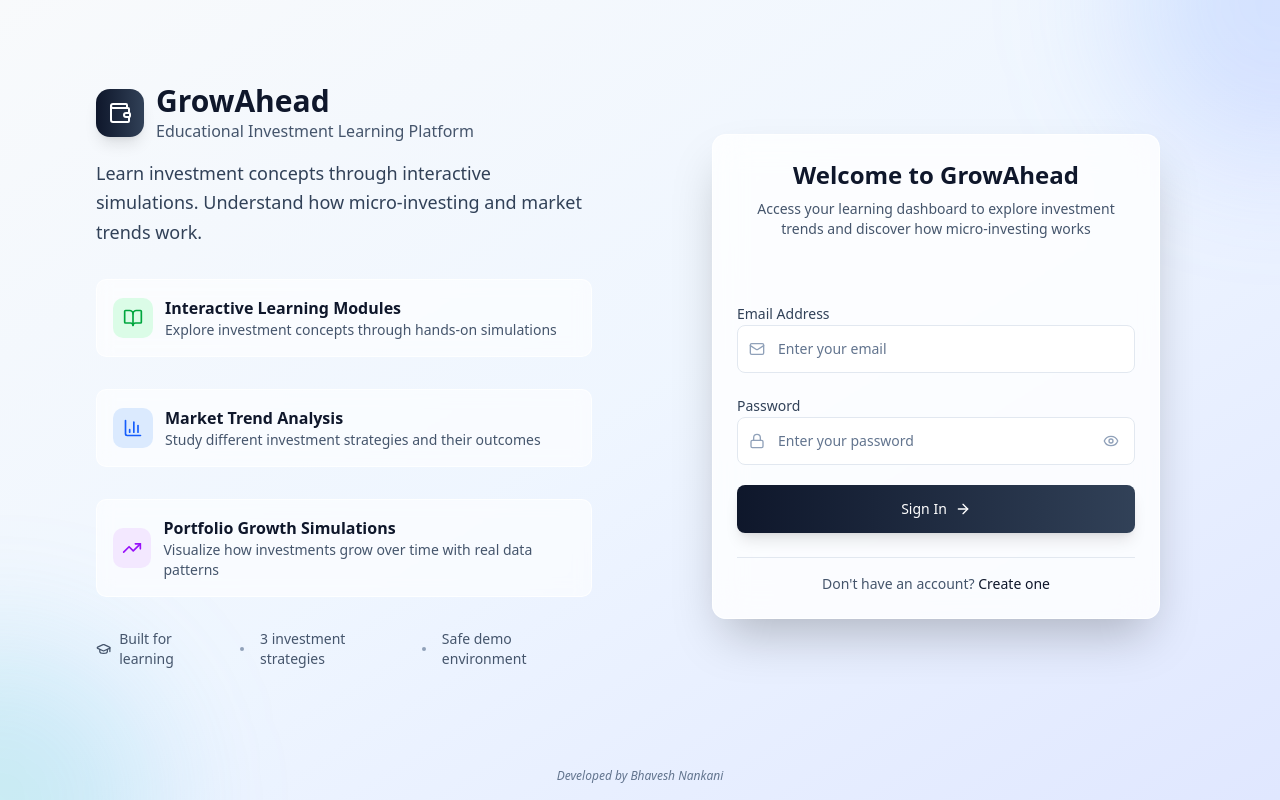
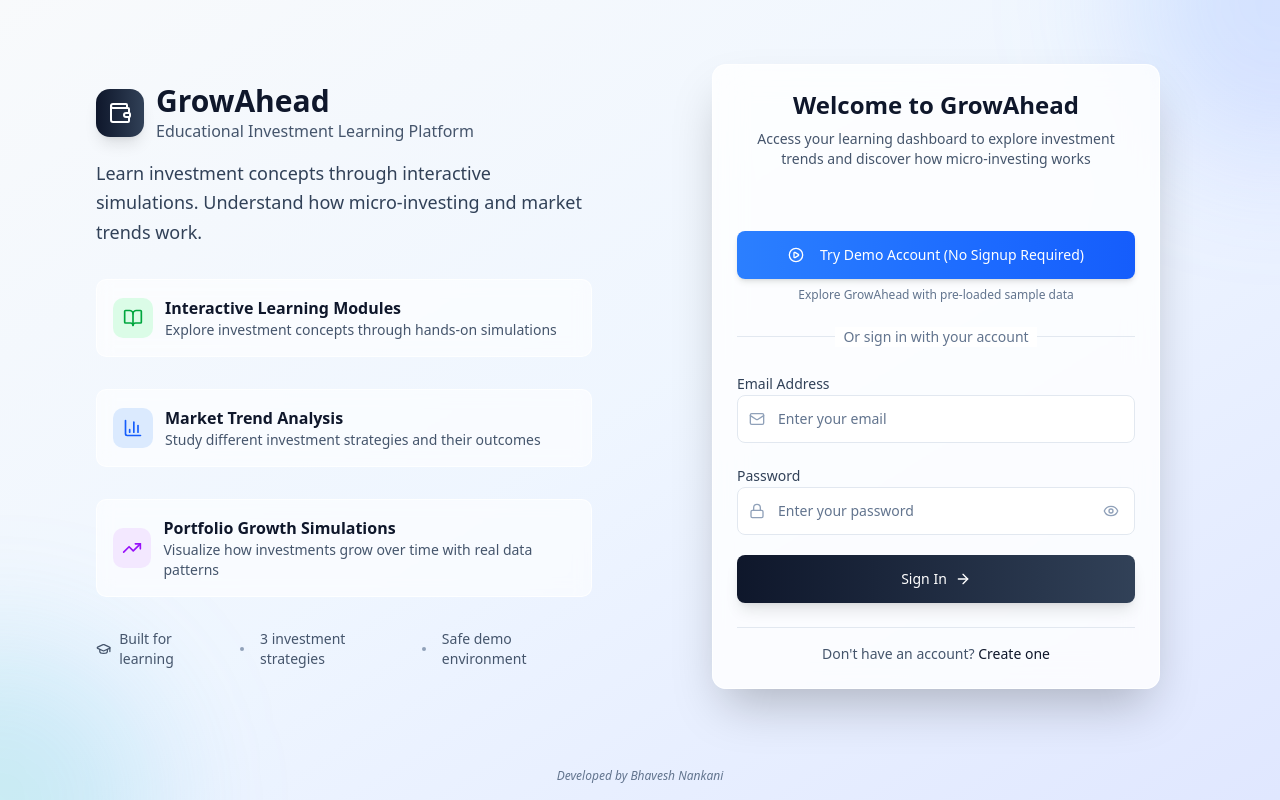
Before and after one commit to BhaveshNank/GrowAhead, a Next.js app in the folder frontend/: page /settings in a window 1280 px wide. Built offline with nearby package versions, Linux system fonts and the light colour scheme; no server answers.

Commit message:
Added a demo account

```diff
--- a/frontend/src/app/page.tsx
+++ b/frontend/src/app/page.tsx
@@ -21,7 +21,8 @@ import {
   Settings,
   ChevronDown,
   Bell,
-  Lightbulb
+  Lightbulb,
+  UserPlus
 } from "lucide-react"
 import { useAuthStore } from '@/stores/authStore'
 import { useDashboardStore } from '@/stores/dashboardStore'
@@ -260,6 +261,32 @@ function DashboardContent() {
             </div>
           </div>
         </div>
+
+        {/* Demo Account Banner */}
+        {user?.email === 'demo@growahead.com' && (
+          <div className="bg-gradient-to-r from-amber-50 to-yellow-50 border-b border-amber-200">
+            <div className="container mx-auto px-4 py-3">
+              <div className="flex items-center justify-between flex-wrap gap-2">
+                <div className="flex items-center gap-2">
+                  <AlertCircle className="w-5 h-5 text-amber-600 flex-shrink-0" />
+                  <p className="text-sm text-amber-900">
+                    <span className="font-semibold">Demo Mode:</span> You're exploring GrowAhead with sample data.
+                    <span className="hidden sm:inline"> Changes won't be saved permanently.</span>
+                  </p>
+                </div>
+
+                <Button
+                  onClick={() => router.push('/register')}
+                  size="sm"
+                  className="flex items-center gap-1.5 bg-amber-600 hover:bg-amber-700 text-white shadow-sm"
+                >
+                  <UserPlus className="w-4 h-4" />
+                  Create Free Account
+                </Button>
+              </div>
+            </div>
+          </div>
+        )}
 
         {/* Main Content */}
         <div className="container mx-auto px-4 py-8">
--- a/frontend/src/components/ui/AuthWrapper.tsx
+++ b/frontend/src/components/ui/AuthWrapper.tsx
@@ -28,7 +28,8 @@ import {
   ChevronRight,
   BookOpen,
   BarChart3,
-  GraduationCap
+  GraduationCap,
+  PlayCircle
 } from 'lucide-react'
 
 interface AuthWrapperProps {
@@ -270,6 +271,41 @@ export default function AuthWrapper({ children }: AuthWrapperProps) {
                       </div>
                     )}
 
+                    {/* Demo Account Button - Only show on login page */}
+                    {!showRegister && (
+                      <>
+                        <div className="space-y-2">
+                          <Button
+                            type="button"
+                            onClick={() => {
+                              setFormData({
+                                ...formData,
+                                email: 'demo@growahead.com',
+                                password: 'Demo123!'
+                              })
+                            }}
+                            className="w-full h-12 bg-gradient-to-r from-blue-500 to-blue-600 hover:from-blue-600 hover:to-blue-700 text-white font-medium shadow-md hover:shadow-lg transition-all duration-200"
+                          >
+                            <PlayCircle className="h-5 w-5 mr-2" />
+                            Try Demo Account (No Signup Required)
+                          </Button>
+                          <p className="text-center text-xs text-slate-500">
+                            Explore GrowAhead with pre-loaded sample data
+                          </p>
+                        </div>
+
+                        {/* Divider */}
+                        <div className="relative">
+                          <div className="absolute inset-0 flex items-center">
+                            <div className="w-full border-t border-slate-200"></div>
+                          </div>
+                          <div className="relative flex justify-center text-sm">
+                            <span className="px-2 bg-white text-slate-500">Or sign in with your account</span>
+                          </div>
+                        </div>
+                      </>
+                    )}
+
                     <form onSubmit={handleSubmit} className="space-y-5">
                       {/* Name field (Register only) */}
                       {showRegister && (
```
